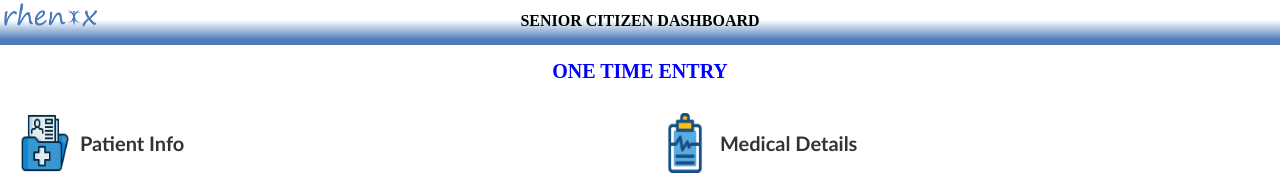
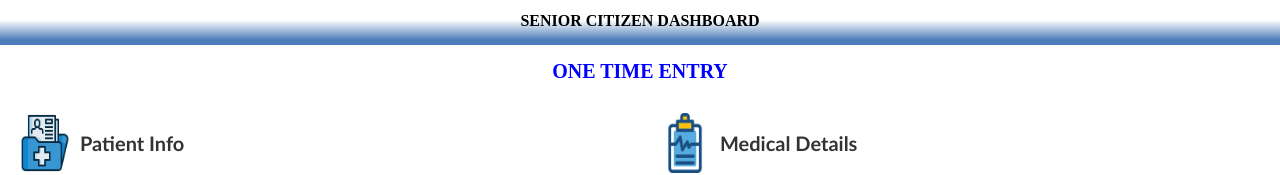
Before and after one commit to rhenixhub/seniorcitizendashboard.github.io, a plain HTML site: page index.html in a window 1280 px wide. Shown: the top 175 px of the page. Drawn offline with Linux system fonts and the light colour scheme.

Commit message:
Update index.html

```diff
--- a/index.html
+++ b/index.html
@@ -156,7 +156,7 @@
     <div class="header">
       <div class="logo-container">
         <div class="logo left">
-          <img src="Images/rhenix_logo.png" alt="Left Logo">
+
         </div>
 
       </div>
```
